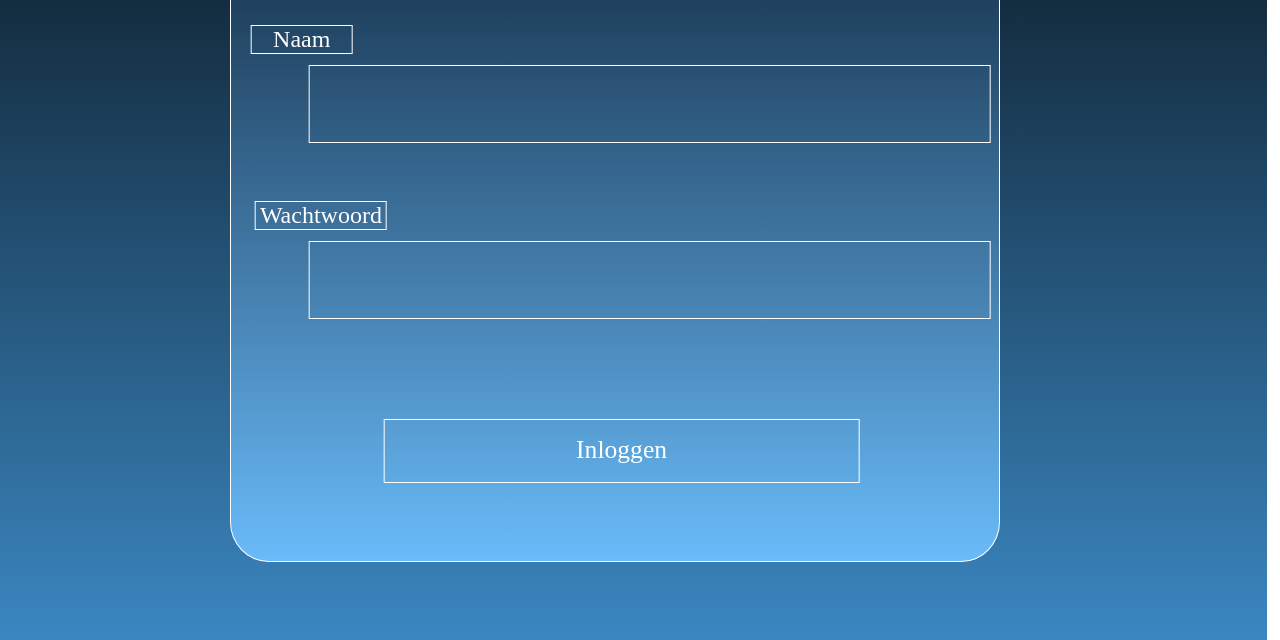
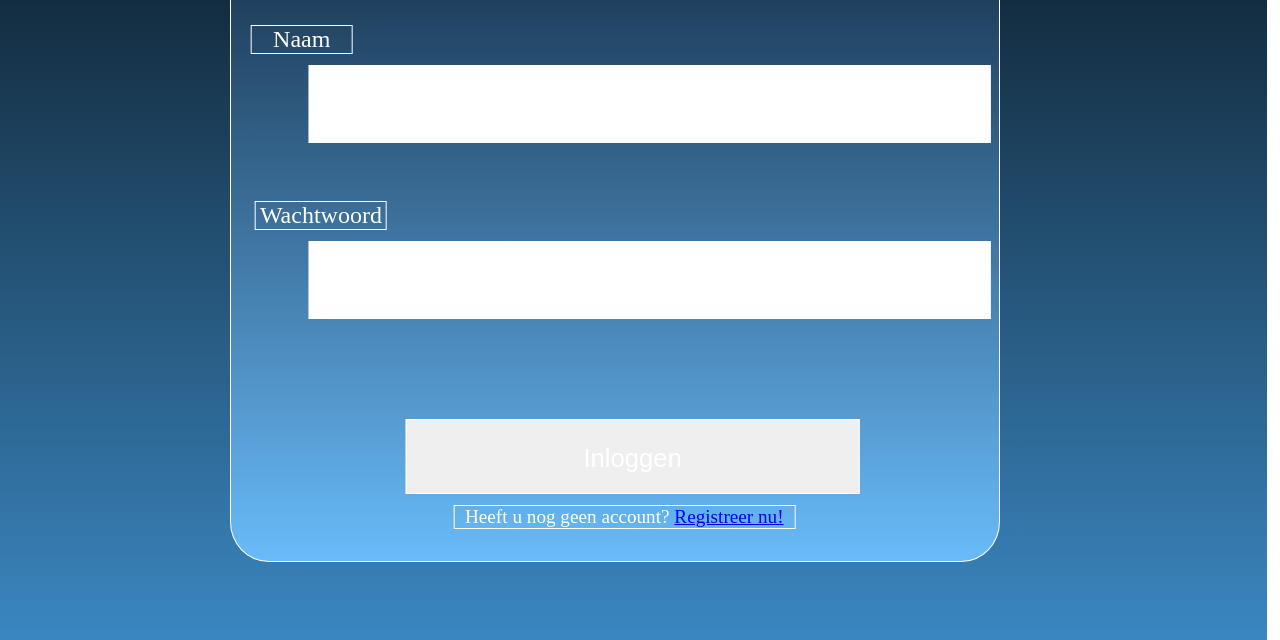
Before and after one commit to hussen612/Project3_SocialMedia, a plain HTML site: page login.html in a window 1280 px wide. Shown: the part 320-960 px from the top of the page. Drawn offline with Linux system fonts and the light colour scheme.

Commit message:
Log in update

```diff
--- a/indexstyle.css
+++ b/indexstyle.css
@@ -142,7 +142,7 @@ background-color: #1e8888;
     padding: 10px;
     position: absolute;
     top: 235%;
-    left: 70%;
+    left: 65%;
     text-align: center;
     width: 150px;
 }
--- a/inlog.css
+++ b/inlog.css
@@ -100,7 +100,7 @@
     color: white;
     right: -160%;
     width: 12cm;
-    height: 1cm;
+    height: 2cm;
     padding: 15px 10px 10px 10px;
     text-align: center;
     font-size: 1.6em;
@@ -111,3 +111,14 @@
     transition-duration: 0.4s;
     cursor: pointer;
 }
+
+#links {
+    position: absolute;
+    color: white;
+    border: solid 1px white;
+    width: 9cm;
+    text-align: center;
+    font-size: 1.2em;
+    top: 880%;
+    right: -100%;
+}
--- a/login.html
+++ b/login.html
@@ -10,16 +10,27 @@
     <div id="homepagina">
         <div id="login-template">
             <div id="main-image"><img src="https://upload.wikimedia.org/wikipedia/commons/thumb/6/6f/Logo_of_Twitter.svg/512px-Logo_of_Twitter.svg.png" alt="">
-            <div id="kruis">&#10005;</div>
+            <a href="homepagina.html"><div id="kruis">&#10005;</div></a>
             <div id="titel1">Log in</div>
 
-            <div id="titel2">Naam</div>
-            <div id="beschrijving1"></div>
 
-            <div id="titel3">Wachtwoord</div>
-            <div id="beschrijving2"></div>
+            <div class="login-formulier">
+                <label for="naam" id="titel2">Naam</label>
+                <input type="text" name="naam" id="beschrijving1" required>
+            </div>
 
-            <div id="aanmaak-button">Inloggen</div>
+            <div class="login-formulier">
+                <label for="wachtwoord" id="titel3">Wachtwoord</label>
+                <input type="text" name="wachtwoord" id="beschrijving2" required>
+            </div>
+
+            <div class="login-button">
+                <input type="submit" name="submit" value="Inloggen" id="aanmaak-button">
+            </div>
+
+            <div id="links">
+                Heeft u nog geen account? <a href="registratie.html">Registreer nu!</a>
+            </div>
         </div>
     </div>
 </body>
```
Also changed, not shown: homepagina.html (+2 -2 lines), registratie.html (+1 -1 lines).
